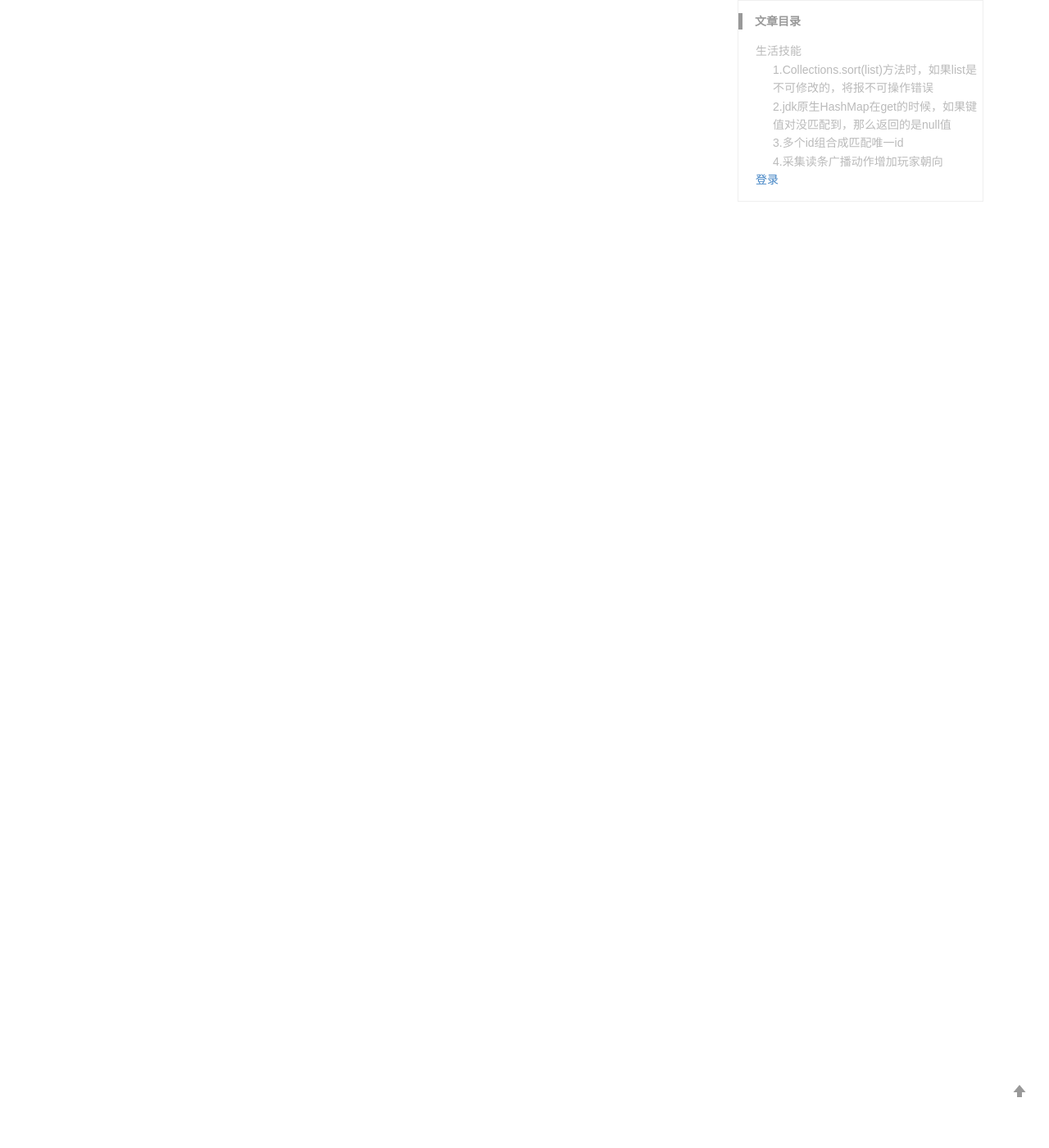
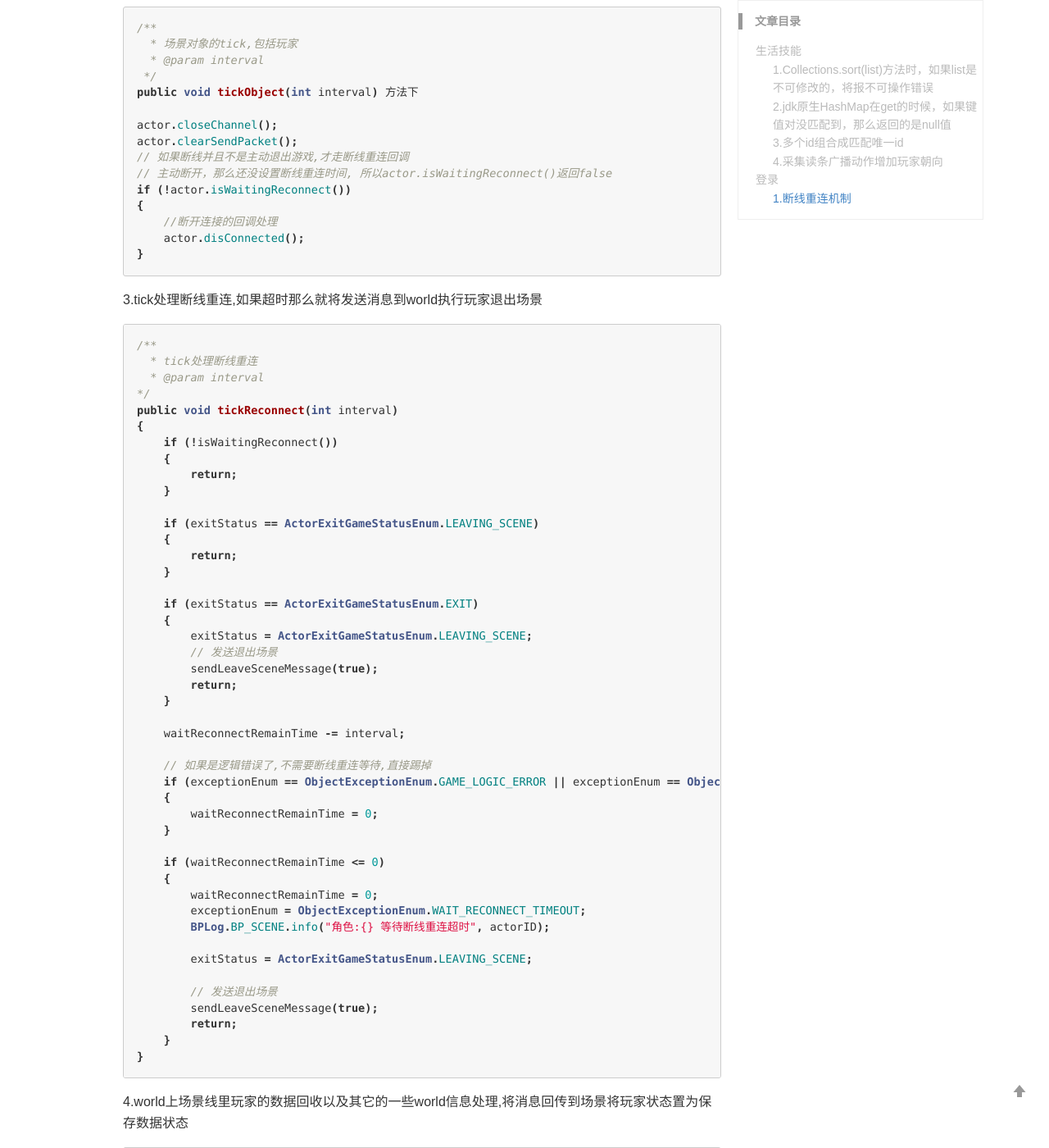
Before and after one commit to lizb0907/lizb0907.github.io, a Jekyll site: the page built from _posts/mmo-game/2018-08-09-Game.md, in a window 1280 px wide and 1400 px high, scrolled down 4955 px. Shown: the whole window at 82% size. Built offline with Jekyll 4.4.1, drawn with Linux system fonts in a browser that asks for light colours; comment, search, counter and statistics services are not loaded; some of the changed text lies outside the part shown.

Commit message:
add 断线重连

````diff
--- a/_posts/mmo-game/2018-08-09-Game.md
+++ b/_posts/mmo-game/2018-08-09-Game.md
@@ -161,3 +161,149 @@ message SCCommonStartStripe{
 分析:最后在广播协议中加上朝向参数即可同步到周围玩家
 
 ## 登录
+
+### 1.断线重连机制
+
+当客户端直接断开时会走断线重连机制，如果是选择退出游戏那么不会走断线重连。
+
+一：服务端等待断线大体流程如下（此时玩家数据还保存在内存，没有销毁）：
+
+1.客户端异常关闭，netty的chanel会断开，我们在exception里将当前状态置为“断线重连状态”
+
+```java
+ @Override
+public void channelInactive(ChannelHandlerContext ctx) throws Exception
+{
+    CoreLog.CORE_NET.info("channel inactive, remote:{}", ctx.channel().remoteAddress());
+
+    exception(ctx, null);
+}
+
+ private void exception(ChannelHandlerContext ctx, String reason)
+{
+    if (entity == null)
+    {
+        return;
+    }
+
+    CoreLog.CORE_NET.info("channel exception, remote:{}, exception:{}",
+            ctx.channel().remoteAddress(), reason == null ? "" : reason);
+
+    InterfaceObject interfaceObject = entity.getInterfaceObject();
+    if (interfaceObject != null)
+    {
+        try
+        {
+            interfaceObject.setException(ObjectExceptionEnum.DISCONNECT);
+        }
+        catch (NullPointerException e)
+        {
+            CoreLog.CORE_NET.info("ClinetHanlder: interface object is null");
+        }
+    }
+
+    ctx.close();
+
+    entity = null;
+}
+```
+
+2.场景tick对象时，发现对象状态为不正常状态，判断是断线重连后，设置断线重连时间
+
+```java
+/**
+  * 场景对象的tick,包括玩家
+  * @param interval
+ */
+public void tickObject(int interval) 方法下
+
+actor.closeChannel();
+actor.clearSendPacket();
+// 如果断线并且不是主动退出游戏,才走断线重连回调
+// 主动断开，那么还没设置断线重连时间, 所以actor.isWaitingReconnect()返回false
+if (!actor.isWaitingReconnect())
+{
+    //断开连接的回调处理
+    actor.disConnected();
+}
+```
+
+3.tick处理断线重连,如果超时那么就将发送消息到world执行玩家退出场景
+```java
+/**
+  * tick处理断线重连
+  * @param interval
+*/
+public void tickReconnect(int interval)
+{
+    if (!isWaitingReconnect())
+    {
+        return;
+    }
+
+    if (exitStatus == ActorExitGameStatusEnum.LEAVING_SCENE)
+    {
+        return;
+    }
+
+    if (exitStatus == ActorExitGameStatusEnum.EXIT)
+    {
+        exitStatus = ActorExitGameStatusEnum.LEAVING_SCENE;
+        // 发送退出场景
+        sendLeaveSceneMessage(true);
+        return;
+    }
+
+    waitReconnectRemainTime -= interval;
+
+    // 如果是逻辑错误了,不需要断线重连等待,直接踢掉
+    if (exceptionEnum == ObjectExceptionEnum.GAME_LOGIC_ERROR || exceptionEnum == ObjectExceptionEnum.LOGIC_KICKOFF)
+    {
+        waitReconnectRemainTime = 0;
+    }
+
+    if (waitReconnectRemainTime <= 0)
+    {
+        waitReconnectRemainTime = 0;
+        exceptionEnum = ObjectExceptionEnum.WAIT_RECONNECT_TIMEOUT;
+        BPLog.BP_SCENE.info("角色:{} 等待断线重连超时", actorID);
+
+        exitStatus = ActorExitGameStatusEnum.LEAVING_SCENE;
+
+        // 发送退出场景
+        sendLeaveSceneMessage(true);
+        return;
+    }
+}
+```
+
+4.world上场景线里玩家的数据回收以及其它的一些world信息处理,将消息回传到场景将玩家状态置为保存数据状态
+```java
+actor.setExitStatus(ActorExitGameStatusEnum.SAVE_DATA);
+```
+
+5.继续场景tick对象，判断玩家为保存数据状态，将玩家状态置为删除
+```java
+if (actor.getExitStatus() == ActorExitGameStatusEnum.SAVE_DATA)
+{
+    BPLog.BP_SCENE.info("scene:{}:{} actor:{} object:{} exception:{}",
+            sceneID, lineID, actor.getActorID(), actor.getObjectID(), exceptionEnum);
+    actor.deleteSafe();
+    continue;
+}
+```
+
+```java
+if (object.isCanDestroy())
+{
+    removeBpObject(object);
+    continue;
+}
+```
+分析：进行移除对象
+
+6.最后移除对象各种操作
+
+```java
+doRemoveBpObjectFromScene()
+```
````
